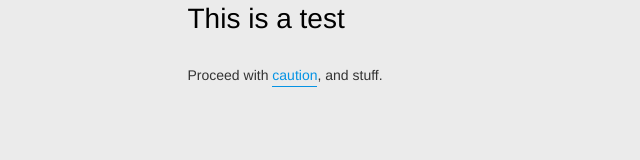
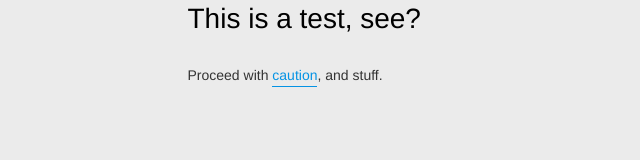
Before and after one commit to jpinsd/t4-template, a website: page src/index.html in a window 1280 px wide. Shown: the full height of the page, 0-640 px from the left. Drawn offline with nearby package versions, Linux system fonts and the light colour scheme; files that its build step writes are made by us from their sources.

Commit message:
updated gitignore and index

```diff
--- a/src/index.html
+++ b/src/index.html
@@ -8,7 +8,7 @@
 </head>
 <body>
   <main>
-    <h1>This is a test</h1>
+    <h1>This is a test, see?</h1>
     <p>Proceed with <a href="#">caution</a>, and stuff. </p>
   </main>
 </body>
```
Also changed, not shown: 1 other file.
